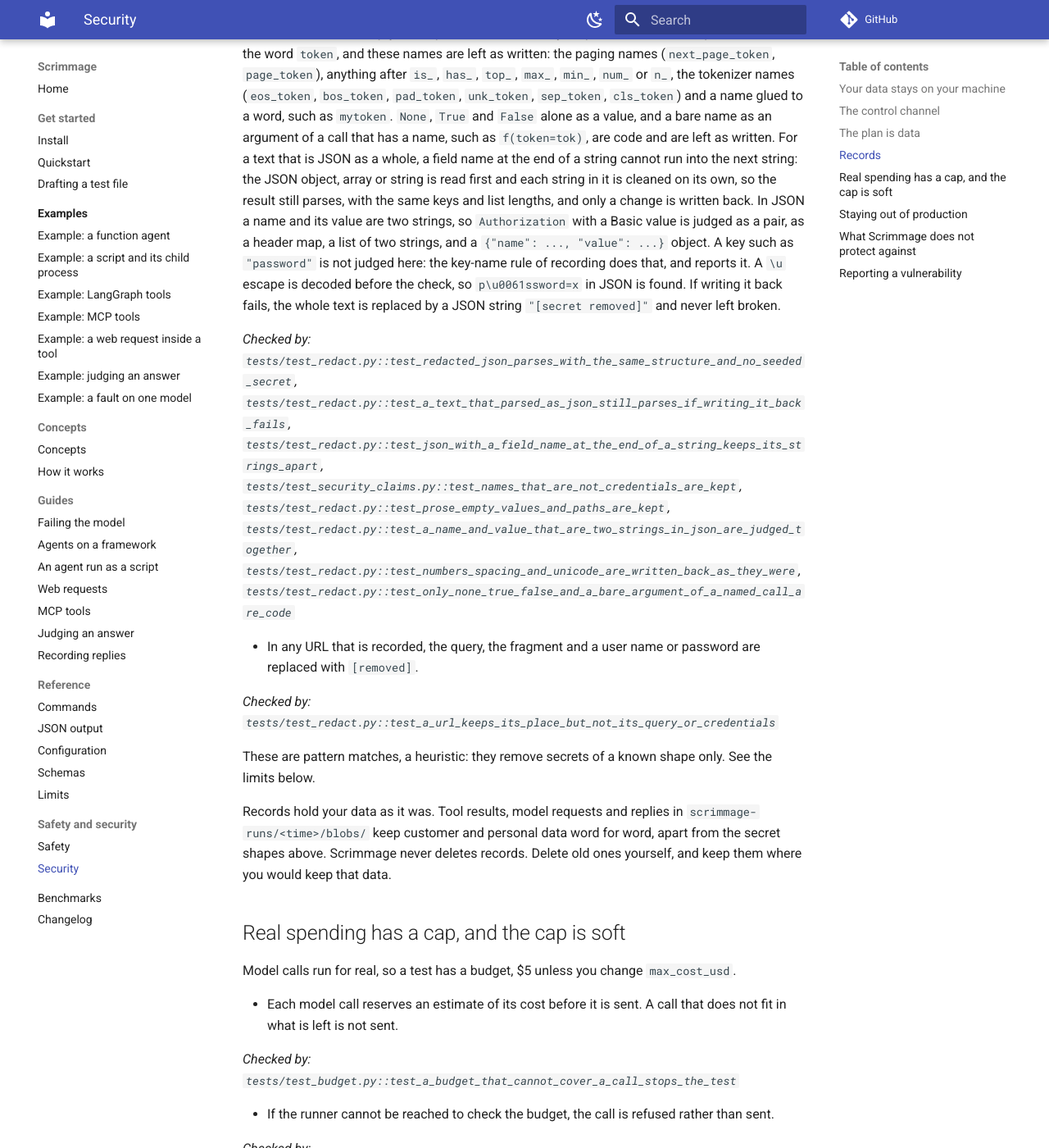
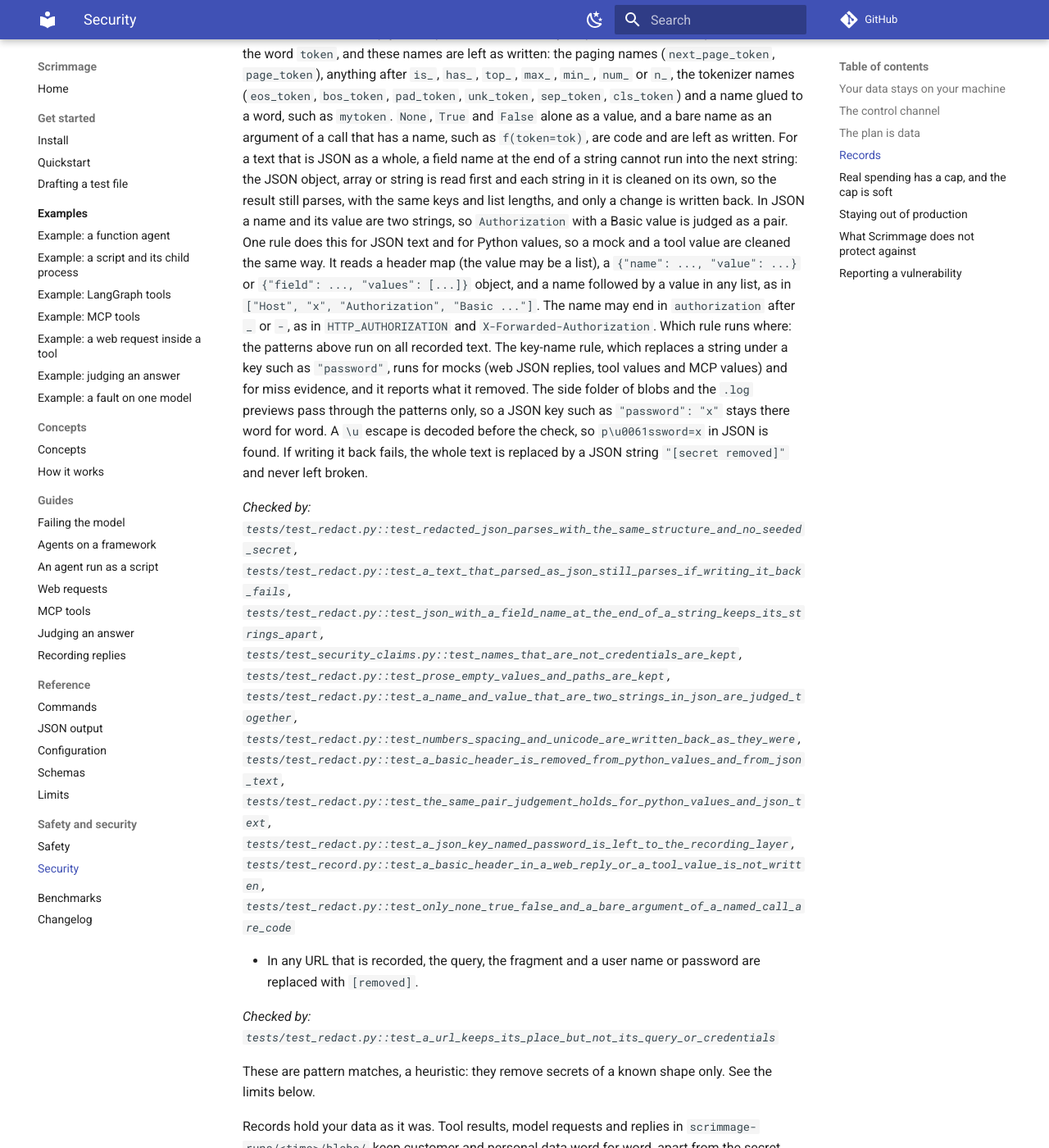
Before and after one commit to ManishKumar97/scrimmage, an MkDocs documentation site: the page built from docs/security.md, in a window 1280 px wide and 1400 px high, scrolled down 3748 px. Shown: the whole window at 82% size. Built offline with MkDocs 1.6.1 and Material for MkDocs 9.7.7, drawn with Linux system fonts in a browser that asks for light colours; comment, search, counter and statistics services are not loaded.

Commit message:
docs(redact): say which rule runs where

```diff
--- a/docs/security.md
+++ b/docs/security.md
@@ -106,12 +106,17 @@ Every gated call is written to a record in `scrimmage-runs/`, next to your `scri
   A form field with an empty value, prose such as "reset your password at", a URL path that holds the word `token`, and these names are left as written: the paging names (`next_page_token`, `page_token`), anything after `is_`, `has_`, `top_`, `max_`, `min_`, `num_` or `n_`, the tokenizer names (`eos_token`, `bos_token`, `pad_token`, `unk_token`, `sep_token`, `cls_token`) and a name glued to a word, such as `mytoken`.
   `None`, `True` and `False` alone as a value, and a bare name as an argument of a call that has a name, such as `f(token=tok)`, are code and are left as written.
   For a text that is JSON as a whole, a field name at the end of a string cannot run into the next string: the JSON object, array or string is read first and each string in it is cleaned on its own, so the result still parses, with the same keys and list lengths, and only a change is written back.
-  In JSON a name and its value are two strings, so `Authorization` with a Basic value is judged as a pair, as a header map, a list of two strings, and a `{"name": ..., "value": ...}` object.
-  A key such as `"password"` is not judged here: the key-name rule of recording does that, and reports it.
+  In JSON a name and its value are two strings, so `Authorization` with a Basic value is judged as a pair.
+  One rule does this for JSON text and for Python values, so a mock and a tool value are cleaned the same way.
+  It reads a header map (the value may be a list), a `{"name": ..., "value": ...}` or `{"field": ..., "values": [...]}` object, and a name followed by a value in any list, as in `["Host", "x", "Authorization", "Basic ..."]`.
+  The name may end in `authorization` after `_` or `-`, as in `HTTP_AUTHORIZATION` and `X-Forwarded-Authorization`.
+  Which rule runs where: the patterns above run on all recorded text.
+  The key-name rule, which replaces a string under a key such as `"password"`, runs for mocks (web JSON replies, tool values and MCP values) and for miss evidence, and it reports what it removed.
+  The side folder of blobs and the `.log` previews pass through the patterns only, so a JSON key such as `"password": "x"` stays there word for word.
   A `\u` escape is decoded before the check, so `p\u0061ssword=x` in JSON is found.
   If writing it back fails, the whole text is replaced by a JSON string `"[secret removed]"` and never left broken.
 
-  *Checked by: `tests/test_redact.py::test_redacted_json_parses_with_the_same_structure_and_no_seeded_secret`, `tests/test_redact.py::test_a_text_that_parsed_as_json_still_parses_if_writing_it_back_fails`, `tests/test_redact.py::test_json_with_a_field_name_at_the_end_of_a_string_keeps_its_strings_apart`, `tests/test_security_claims.py::test_names_that_are_not_credentials_are_kept`, `tests/test_redact.py::test_prose_empty_values_and_paths_are_kept`, `tests/test_redact.py::test_a_name_and_value_that_are_two_strings_in_json_are_judged_together`, `tests/test_redact.py::test_numbers_spacing_and_unicode_are_written_back_as_they_were`, `tests/test_redact.py::test_only_none_true_false_and_a_bare_argument_of_a_named_call_are_code`*
+  *Checked by: `tests/test_redact.py::test_redacted_json_parses_with_the_same_structure_and_no_seeded_secret`, `tests/test_redact.py::test_a_text_that_parsed_as_json_still_parses_if_writing_it_back_fails`, `tests/test_redact.py::test_json_with_a_field_name_at_the_end_of_a_string_keeps_its_strings_apart`, `tests/test_security_claims.py::test_names_that_are_not_credentials_are_kept`, `tests/test_redact.py::test_prose_empty_values_and_paths_are_kept`, `tests/test_redact.py::test_a_name_and_value_that_are_two_strings_in_json_are_judged_together`, `tests/test_redact.py::test_numbers_spacing_and_unicode_are_written_back_as_they_were`, `tests/test_redact.py::test_a_basic_header_is_removed_from_python_values_and_from_json_text`, `tests/test_redact.py::test_the_same_pair_judgement_holds_for_python_values_and_json_text`, `tests/test_redact.py::test_a_json_key_named_password_is_left_to_the_recording_layer`, `tests/test_record.py::test_a_basic_header_in_a_web_reply_or_a_tool_value_is_not_written`, `tests/test_redact.py::test_only_none_true_false_and_a_bare_argument_of_a_named_call_are_code`*
 
 - In any URL that is recorded, the query, the fragment and a user name or password are replaced with `[removed]`.
 
```
